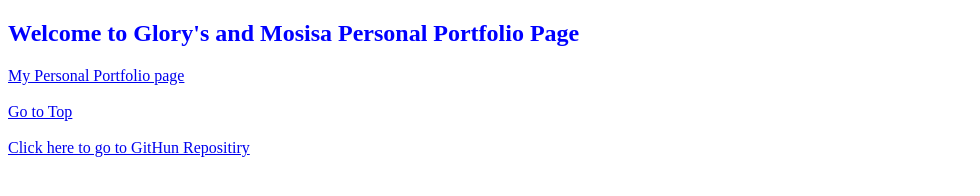
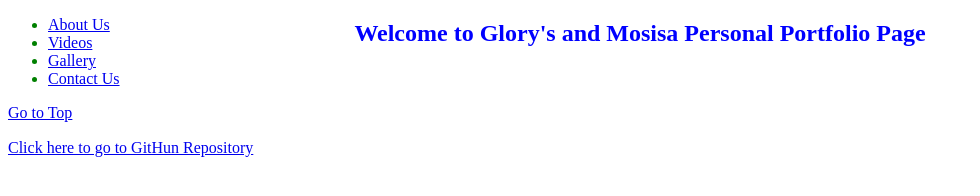
Before and after one commit to mossmastercode/microproject2, a plain HTML site: page index.html in a window 1280 px wide. Shown: the whole page, without its empty margins (0-980 px from the left). Drawn offline with Linux system fonts and the light colour scheme.

Commit message:
Final Code from Mosisa

```diff
--- a/index.html
+++ b/index.html
@@ -6,17 +6,22 @@
     <title>Mosisa and Glory Personal Portfolio Page</title>
     <section id="welcome-section"> <h1>Welcome to Glory's and Mosisa Personal Portfolio Page</h1> </section>
       <section id="projects">
-
   </head>
   <body>
+    <nav id="navbar">
+      <ul class="nav_links">
+        <li> <a href="#about-us" class="nav_link">About Us</a></li>
+        <li><a href="#videos" class="nav_link">Videos</a></li>
+        <li><a href="#photos" class="nav_link">Gallery</a></li>
+        <li><a href="#contact-us" class="nav_link">Contact Us</a></li>
+      </ul>
+    <a href="#top">Go to Top</a>
+    </nav>
+    <br><br>
     <script src="https://cdn.freecodecamp.org/testable-projects-fcc/v1/bundle.js"></script>
       <section class="project-tile"></section>
-    <a href="#"> My Personal Portfolio page </a>
+
     <br><br>
-    <nav id="navbar">
-  <a href="#top">Go to Top</a>
-</nav>
-<br>
-<a  id="profile-link" href="https://github.com/mossmastercode/microproject2.git" target="_blank">Click here to go to GitHun Repositiry</a>
+<a  id="profile-link" href="https://github.com/mossmastercode/microproject2.git" target="_blank">Click here to go to GitHun Repository</a>
   </body>
 </html>
--- a/stylesheet.css
+++ b/stylesheet.css
@@ -1,3 +1,25 @@
 h1{
   color: blue
 }
+@media (orientation:landscape){
+  .title{
+    color: green;
+  }
+}
+#welcome-section{
+  text-align: center;
+  height: 100
+}
+body,html{
+  height: 100%;
+}
+#navbar {
+  overflow: hidden;
+  background-color: stealblue;
+  position: fixed; /* Set the navbar to fixed position */
+  top: 0; /* Position the navbar at the top of the page */
+  width: 100%; /* Full width */
+}
+li{
+  color:green;
+}
```
